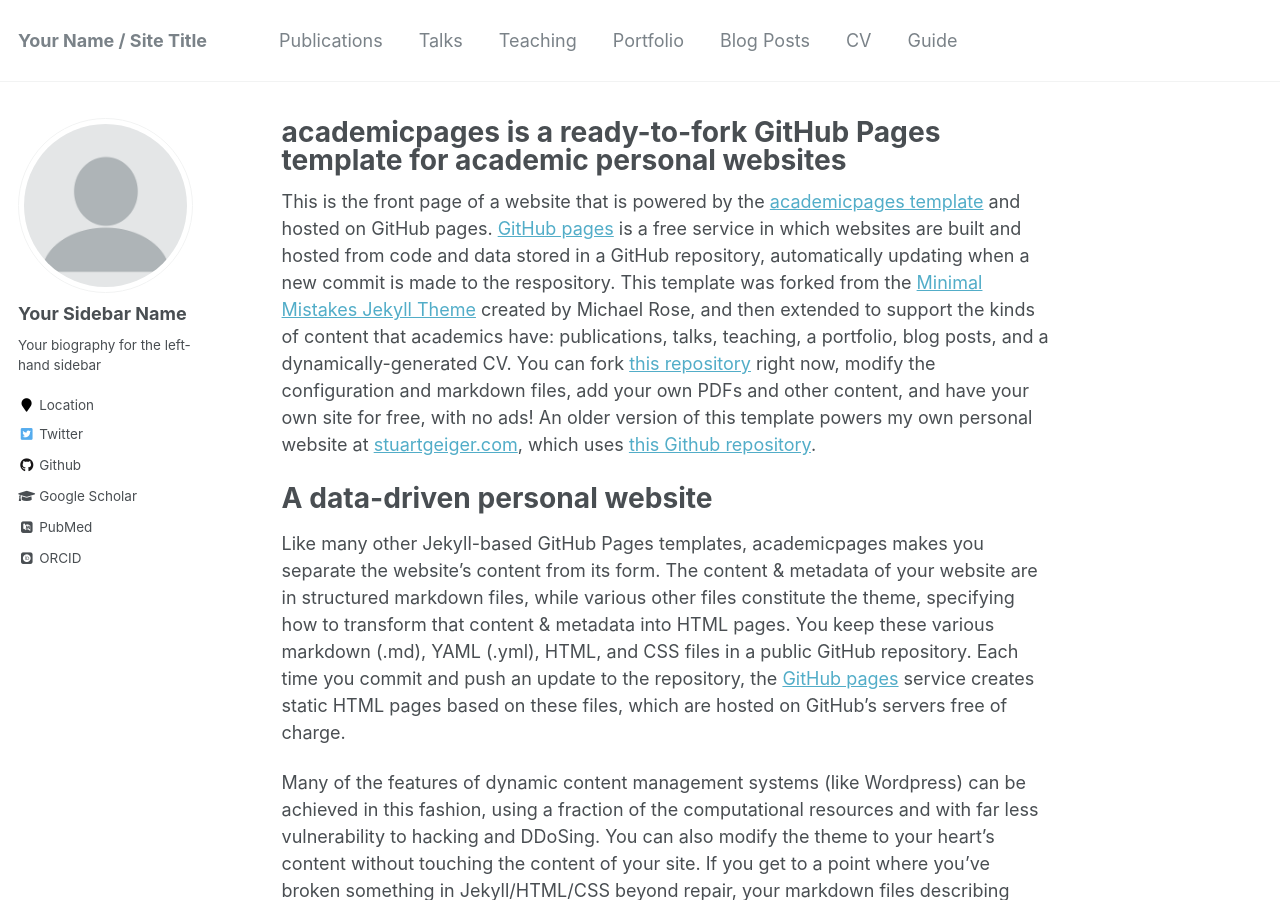
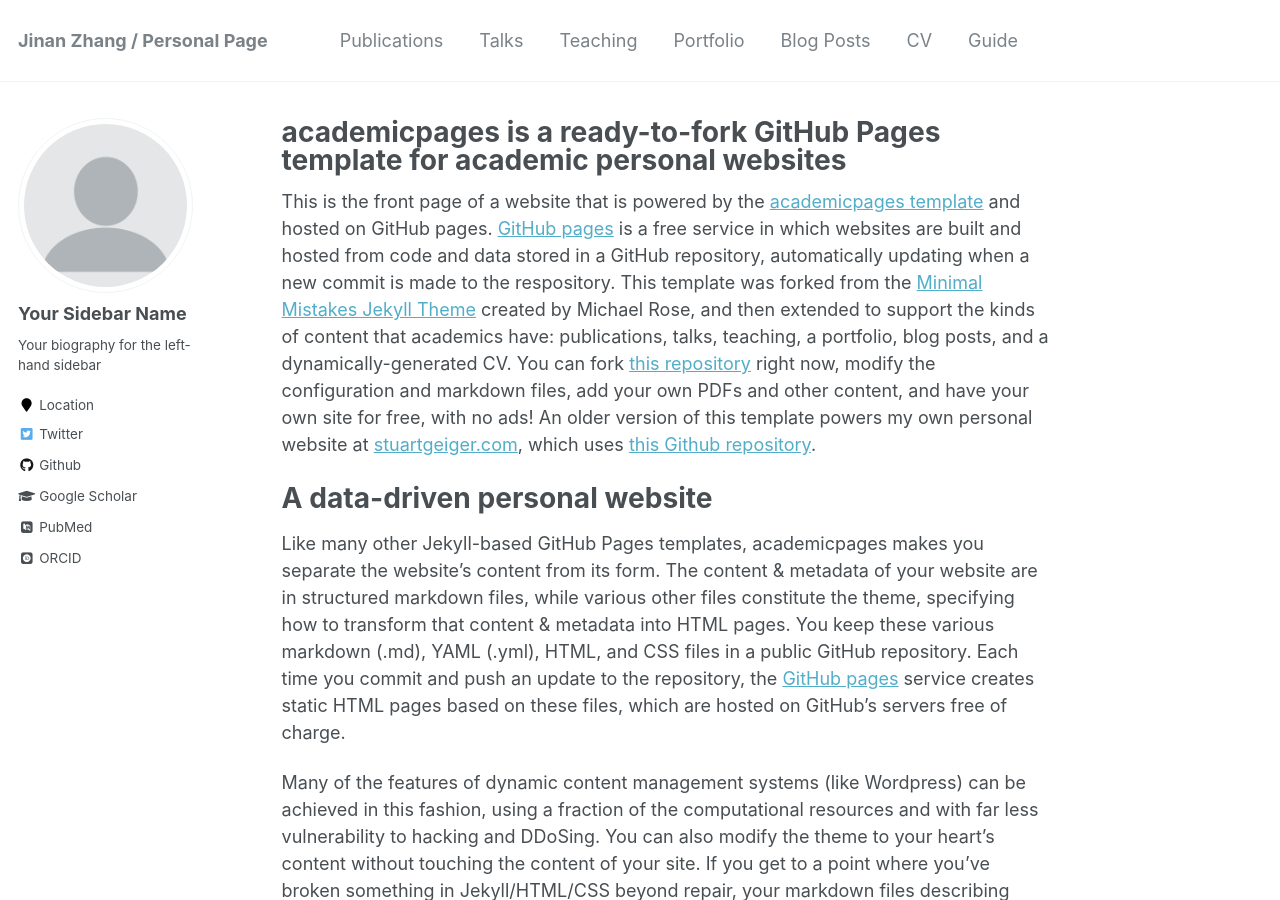
Before and after one commit to Inherit-South/Inherit-South.github.io, a Jekyll site: the page built from _pages/about.md, in a window 1280 px wide and 900 px high. Built offline with Jekyll 4.4.1, drawn with Linux system fonts in a browser that asks for light colours; some web fonts are replaced; some of the changed text lies outside the part shown.

Commit message:
edify basic information

```diff
--- a/_config.yml
+++ b/_config.yml
@@ -7,13 +7,13 @@
 
 # Site Settings
 locale                   : "en-US"
-title                    : "Your Name / Site Title"
+title                    : "Jinan Zhang / Personal Page"
 title_separator          : "-"
-name                     : &name "Your Name"
-description              : &description "personal description"
-url                      : https://academicpages.github.io # the base hostname & protocol for your site e.g. "https://mmistakes.github.io"
+name                     : &name "Jinan Zhang"
+description              : &description "A Statistics undergraduate hoping for a PhD"
+url                      : https://Inherit-South.github.io # the base hostname & protocol for your site e.g. "https://mmistakes.github.io"
 baseurl                  : "" # the subpath of your site, e.g. "/blog"
-repository               : "academicpages/academicpages.github.io"
+repository               : "Inherit-South/Inherit-South.github.io"
 teaser                   :  # filename of teaser fallback teaser image placed in /images/, .e.g. "500x300.png"
 breadcrumbs              : false # true, false (default)
 words_per_minute         : 160
```
